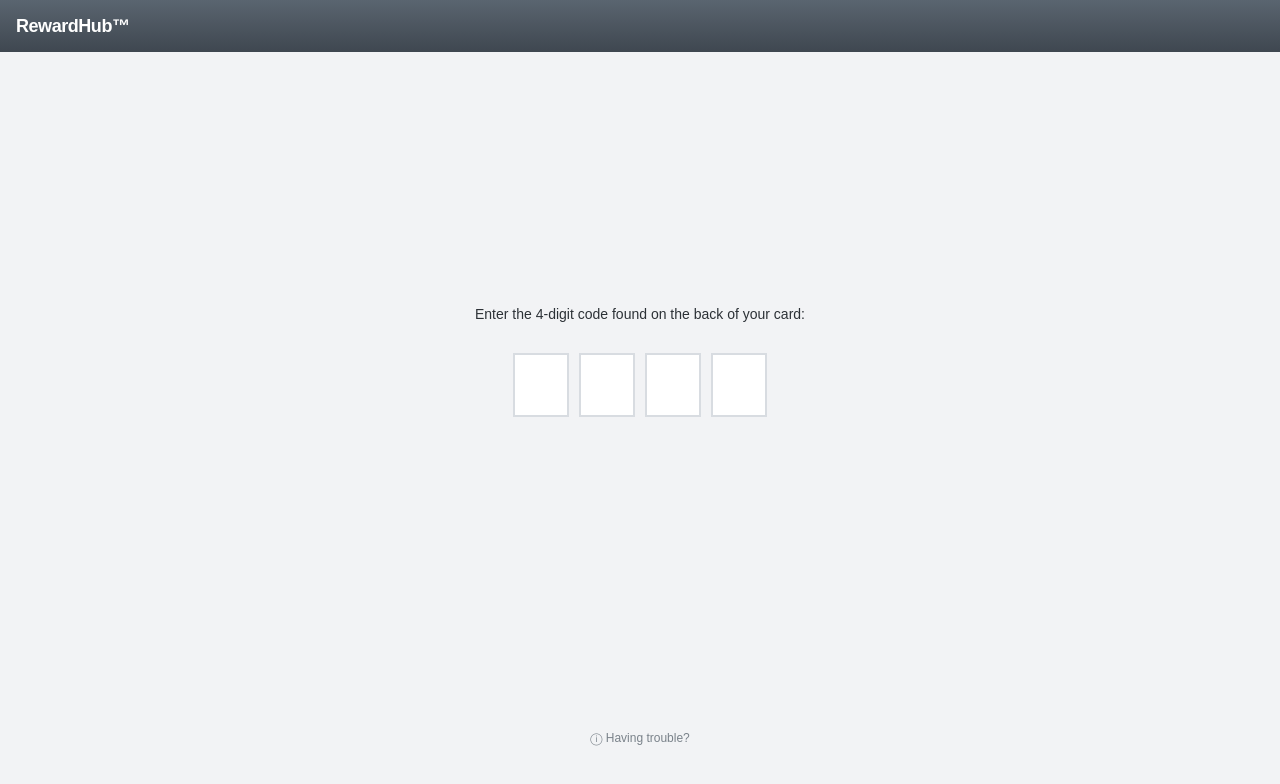
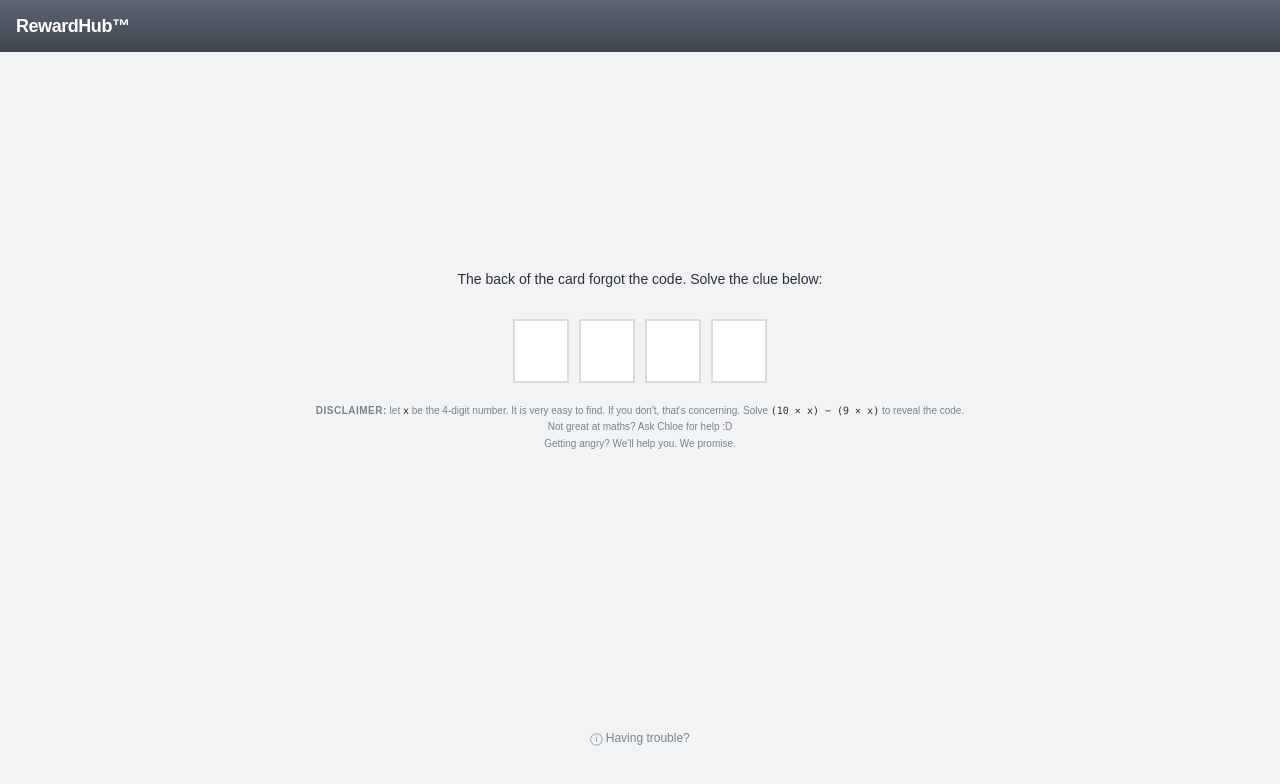
Before and after one commit to royrhayem/jessy-anniversary, a Next.js app: page /redeem in a window 1280 px wide. Shown: the top 784 px of the page. Built offline with nearby package versions, Linux system fonts and the light colour scheme.

Commit message:
Add personal math clue to redeem screen

```diff
--- a/src/app/redeem/page.tsx
+++ b/src/app/redeem/page.tsx
@@ -60,7 +60,7 @@ export default function Redeem() {
 
       <div className="flex-1 flex flex-col items-center justify-center px-6 text-center">
         <p className="text-sm max-w-[16rem] leading-relaxed">
-          Enter the 4-digit code found on the back of your card:
+          The back of the card forgot the code. Solve the clue below:
         </p>
 
         <div className="mt-7 flex gap-2.5" role="group" aria-label="Card code">
@@ -84,6 +84,19 @@ export default function Redeem() {
             />
           ))}
         </div>
+
+        <p className="mt-5 max-w-[18rem] text-[10px] leading-relaxed text-corp-muted">
+          <span className="font-bold uppercase tracking-wider">Disclaimer:</span>{" "}
+          let <span className="font-mono text-corp-text">x</span> be the
+          4-digit number. It is very easy to find. If you don&apos;t, that&apos;s
+          concerning. Solve{" "}
+          <span className="font-mono text-corp-text">(10 × x) − (9 × x)</span>{" "}
+          to reveal the code.
+          <br />
+          Not great at maths? Ask Chloe for help :D
+          <br />
+          Getting angry? We&apos;ll help you. We promise.
+        </p>
 
         <div className="mt-6 h-6" aria-live="polite">
           {validating && <p className="text-xs text-corp-muted">Validating…</p>}
```
